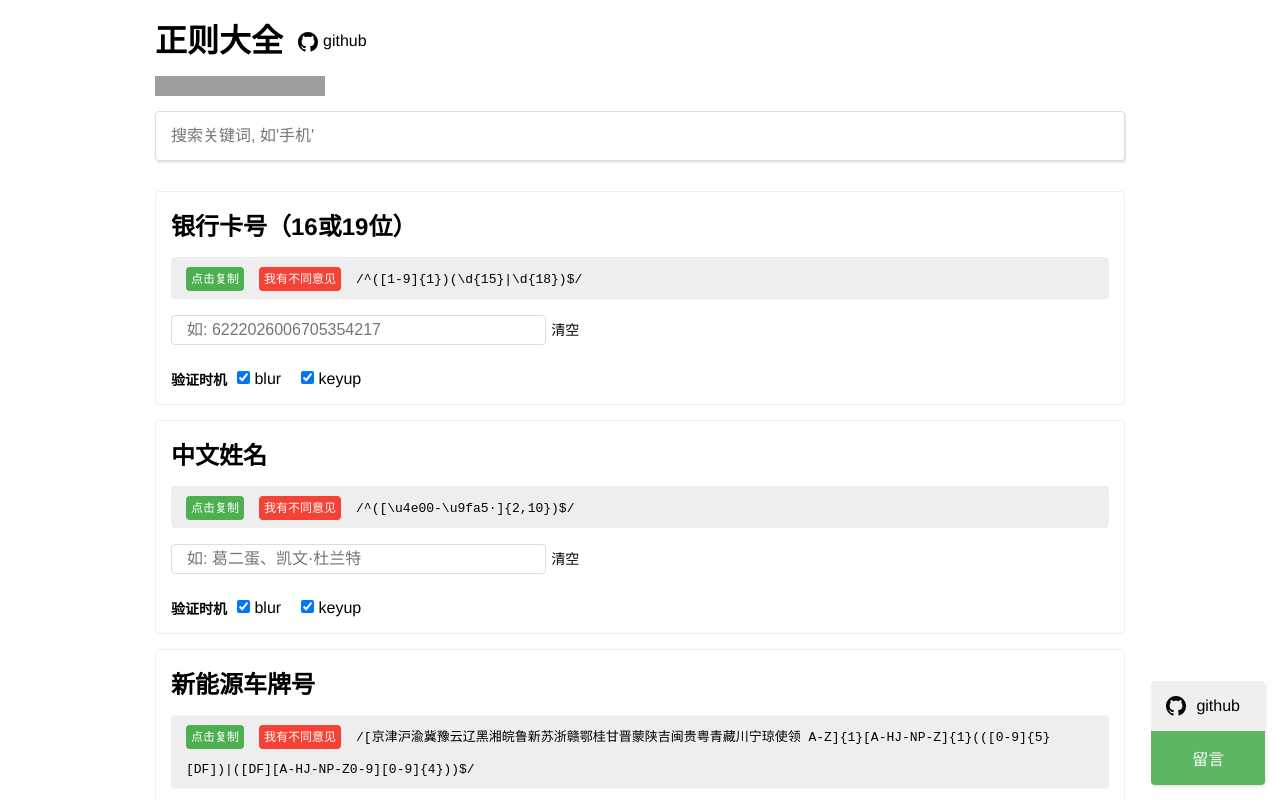
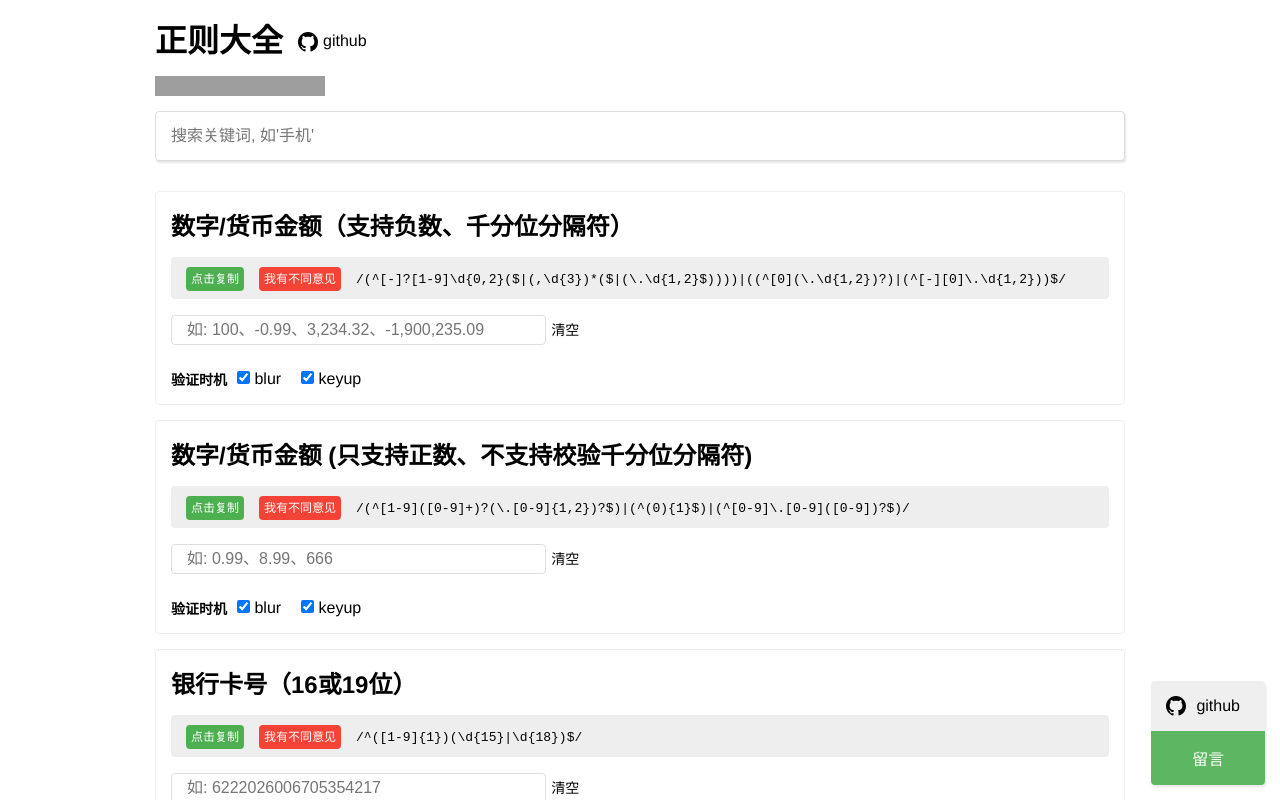
Before and after one commit to any86/any-rule, a Vue app: page / in a window 1280 px wide. Shown: the top 800 px of the page. Built offline with nearby package versions, Linux system fonts and the light colour scheme; grey boxes are pictures that could not be loaded.

Commit message:
feat: 增加数字/货币金额正则

```diff
--- a/src/RULES.js
+++ b/src/RULES.js
@@ -1,4 +1,14 @@
 module.exports = [
+  {
+    title: '数字/货币金额（支持负数、千分位分隔符）',
+    rule: /(^[-]?[1-9]\d{0,2}($|(,\d{3})*($|(\.\d{1,2}$))))|((^[0](\.\d{1,2})?)|(^[-][0]\.\d{1,2}))$/,
+    example: '如: 100、-0.99、3,234.32、-1,900,235.09'
+  },
+  {
+    title: '数字/货币金额 (只支持正数、不支持校验千分位分隔符)',
+    rule: /(^[1-9]([0-9]+)?(\.[0-9]{1,2})?$)|(^(0){1}$)|(^[0-9]\.[0-9]([0-9])?$)/,
+    example: '如: 0.99、8.99、666'
+  },
   {
     title: '银行卡号（16或19位）',
     rule: /^([1-9]{1})(\d{15}|\d{18})$/,
@@ -11,7 +21,7 @@ module.exports = [
   },
   {
     title: '新能源车牌号',
-    rule:/[京津沪渝冀豫云辽黑湘皖鲁新苏浙赣鄂桂甘晋蒙陕吉闽贵粤青藏川宁琼使领 A-Z]{1}[A-HJ-NP-Z]{1}(([0-9]{5}[DF])|([DF][A-HJ-NP-Z0-9][0-9]{4}))$/,
+    rule: /[京津沪渝冀豫云辽黑湘皖鲁新苏浙赣鄂桂甘晋蒙陕吉闽贵粤青藏川宁琼使领 A-Z]{1}[A-HJ-NP-Z]{1}(([0-9]{5}[DF])|([DF][A-HJ-NP-Z0-9][0-9]{4}))$/,
     example: '如: 京AD92035(小型)、甘G23459F(大型)',
   },
   {
```
Also changed, not shown: 1 other file (tests, documents, lock files or other folders).
